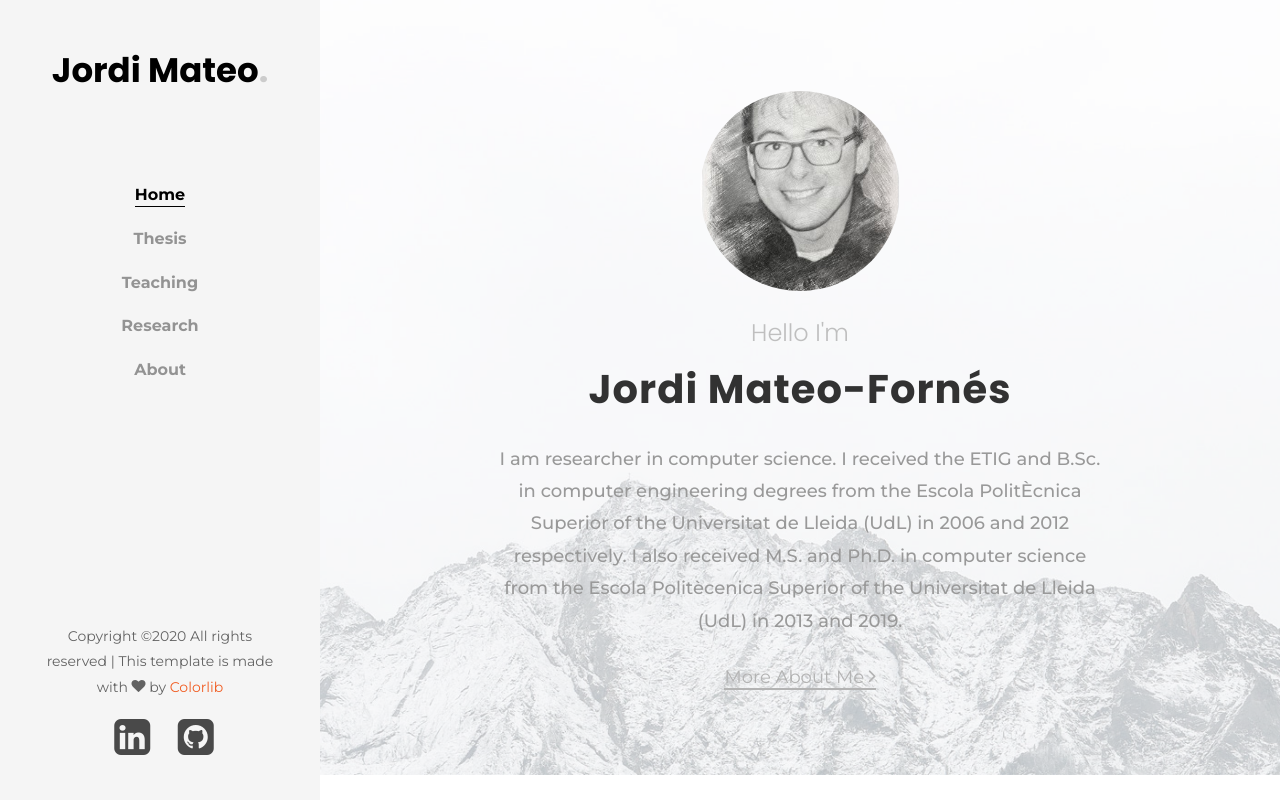
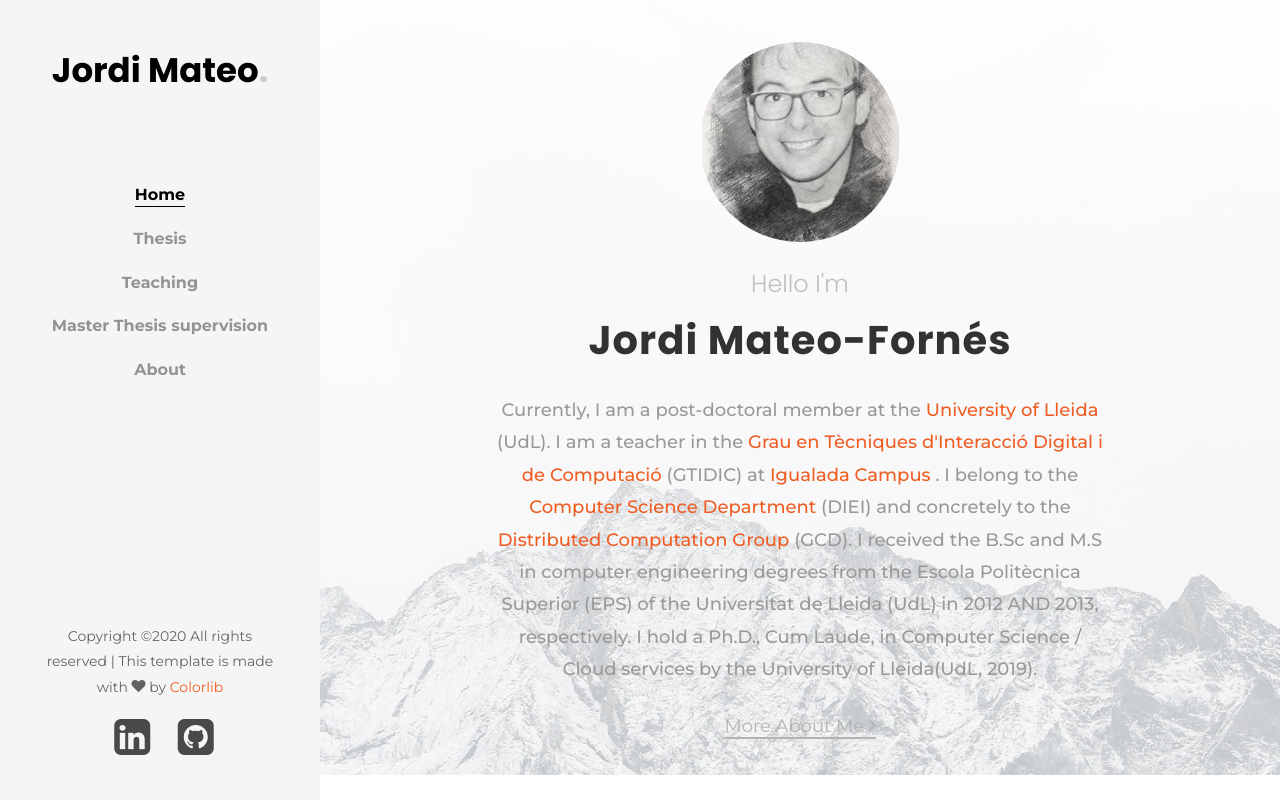
Before and after one commit to JordiMateo/JordiMateo.github.io, a plain HTML site: page index.html in a window 1280 px wide. Drawn offline with Linux system fonts and the light colour scheme; some packages are replaced by stand-ins of ours; no server answers; some icons are missing; files whose address does not match are found by name.

Commit message:
Update index.html

```diff
--- a/index.html
+++ b/index.html
@@ -41,7 +41,7 @@
 					<li class="colorlib-active"><a href="index.html">Home</a></li>
 					<li><a href="Thesis.html">Thesis</a></li>
 					<li><a href="Teaching.html">Teaching</a></li>
-					<li><a href="Research.html">Research</a></li>
+					<li><a href="MasterThesis.html">Master Thesis supervision</a></li>
 					<li ><a href="about.html">About</a></li>
 				</ul>
 			</nav>
@@ -55,7 +55,7 @@
 				<li><a href="https://es.linkedin.com/in/jordi-mateo-fornés-84694b58"><i class="fa fa-linkedin-square fa-3x"></i></a></li>
 				<li><a href="https://orcid.org/0000-0002-1660-0380"><i class="ai ai-orcid-square ai-3x"></i></a></li>
 				<li><a href="https://www.researchgate.net/profile/Jordi_Mateo_Fornes2"><i class="ai ai-researchgate-square ai-3x"></i></a></li>
-				<li><a href="https://github.com/JordiMateo"><i class="fa fa-github-square fa-3x"></i></a></li>
+				<li><a href="https://github.com/JordiMateoUdL"><i class="fa fa-github-square fa-3x"></i></a></li>
 				</ul>
 			</div>
 		</aside> <!-- END COLORLIB-ASIDE -->
@@ -68,12 +68,7 @@
 						<div class="desc">
 							<h2 class="subheading">Hello I'm</h2>
 							<h1 class="mb-4">Jordi Mateo-Fornés</h1>
-							<p class="mb-4">I am researcher in computer science. I received the ETIG and B.Sc. in
-								computer engineering degrees from the Escola PolitÈcnica Superior of the
-								Universitat de Lleida (UdL) in 2006 and 2012 respectively. I also received M.S. and Ph.D.
-								in computer science from the Escola Politècenica Superior of the Universitat de Lleida
-								(UdL) in 2013 and 2019.
-
+							<p class="mb-4">Currently, I am a post-doctoral member at the <a href="https://udl.cat/">University of Lleida </a> (UdL). I am a teacher in the <a href="www.grauinteraccioicomputacio.udl.cat">Grau en Tècniques d'Interacció Digital i de Computació </a> (GTIDIC) at <a href="http://www.campusigualada.udl.cat/">Igualada Campus </a>. I belong to the <a href="http://www.diei.udl.cat//">Computer Science Department</a> (DIEI) and concretely to the  <a href="http://www.gcd.udl.cat//">Distributed Computation Group </a> (GCD).  I received the B.Sc and M.S in computer engineering degrees from the Escola Politècnica Superior (EPS) of the Universitat de Lleida (UdL) in  2012 AND 2013, respectively. I hold a Ph.D., Cum Laude, in Computer Science / Cloud services by the University of Lleida(UdL, 2019).
 							<p><a href="about.html" class="btn-custom">More About Me <span class="ion-ios-arrow-forward"></span></a></p>
 						</div>
 					</div>
```
